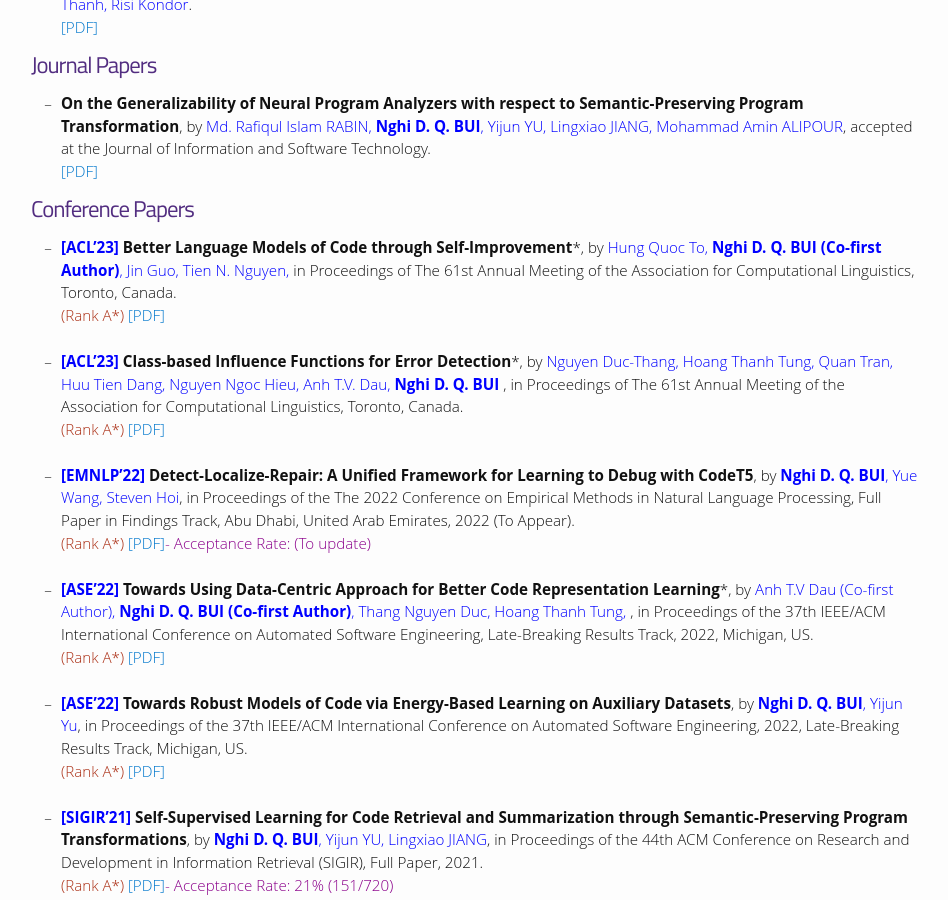
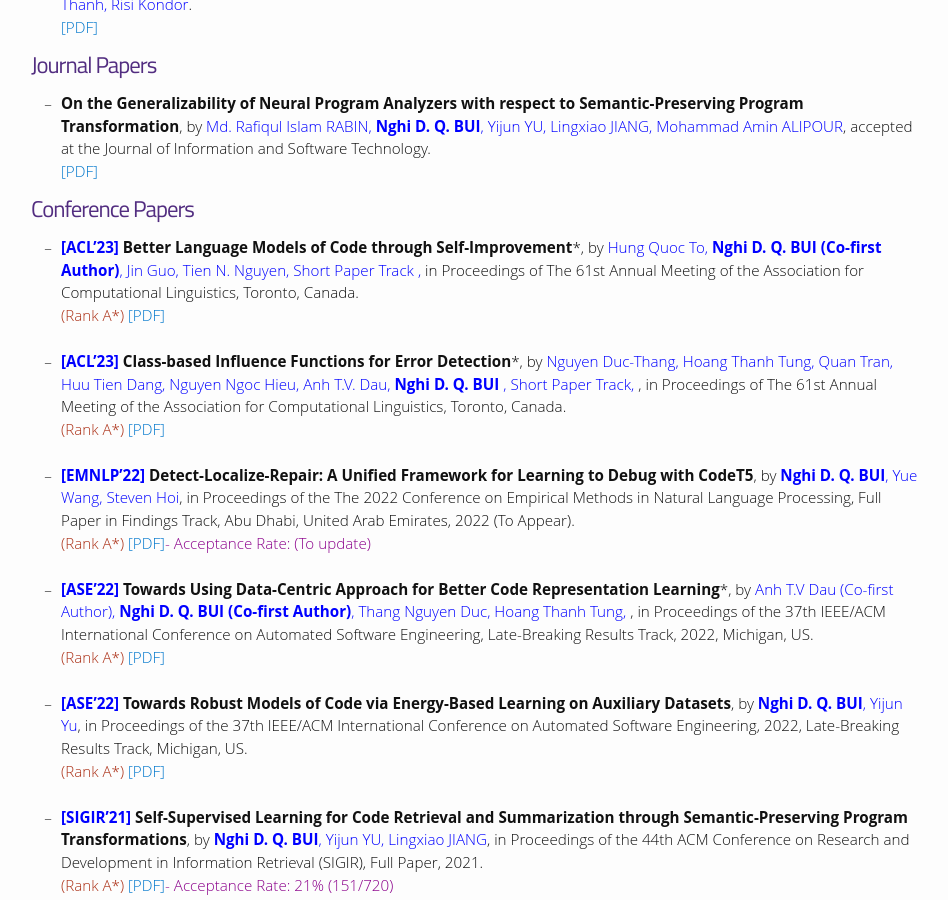
Before and after one commit to bdqnghi/bdqnghi.github.io, a Jekyll site: the page built from publications/publications.md, in a window 1280 px wide and 900 px high, scrolled down 620 px. Shown: the whole window, without its empty margins (164-1112 px from the left). Built offline with Jekyll 4.4.1, drawn with Linux system fonts in a browser that asks for light colours; nearby versions of some CDN libraries; some web fonts are replaced.

Commit message:
Update publications.md

```diff
--- a/publications/publications.md
+++ b/publications/publications.md
@@ -37,12 +37,12 @@ permalink: /publications/
 <a href="https://arxiv.org/pdf/2008.01566.pdf" target="_blank"> [PDF]</a>
 
 # Conference Papers
-- <span style="color:blue">**[ACL'23]**</span> **Better Language Models of Code through Self-Improvement***, by <span style="color:blue">Hung Quoc To, **Nghi D. Q. BUI (Co-first Author)**, Jin Guo, Tien N. Nguyen, </span> in Proceedings of The 61st Annual Meeting of the Association for Computational Linguistics, Toronto, Canada.
+- <span style="color:blue">**[ACL'23]**</span> **Better Language Models of Code through Self-Improvement***, by <span style="color:blue">Hung Quoc To, **Nghi D. Q. BUI (Co-first Author)**, Jin Guo, Tien N. Nguyen, Short Paper Track , </span> in Proceedings of The 61st Annual Meeting of the Association for Computational Linguistics, Toronto, Canada.
 <br>
 <span style="color:#AB2F15">(Rank A*)</span><a href="/files/ASE_2022_noise_detection.pdf" target="_blank"> [PDF]</a> <span style="color:#8B008B"></span>
 <br>
 <br>
-- <span style="color:blue">**[ACL'23]**</span> **Class-based Influence Functions for Error Detection***, by <span style="color:blue">Nguyen Duc-Thang, Hoang Thanh Tung, Quan Tran, Huu Tien Dang, Nguyen Ngoc Hieu, Anh T.V. Dau, **Nghi D. Q. BUI** </span>, in Proceedings of The 61st Annual Meeting of the Association for Computational Linguistics, Toronto, Canada.
+- <span style="color:blue">**[ACL'23]**</span> **Class-based Influence Functions for Error Detection***, by <span style="color:blue">Nguyen Duc-Thang, Hoang Thanh Tung, Quan Tran, Huu Tien Dang, Nguyen Ngoc Hieu, Anh T.V. Dau, **Nghi D. Q. BUI** , Short Paper Track, </span>, in Proceedings of The 61st Annual Meeting of the Association for Computational Linguistics, Toronto, Canada.
 <br>
 <span style="color:#AB2F15">(Rank A*)</span><a href="/files/ASE_2022_noise_detection.pdf" target="_blank"> [PDF]</a> <span style="color:#8B008B"></span>
 <br>
```
